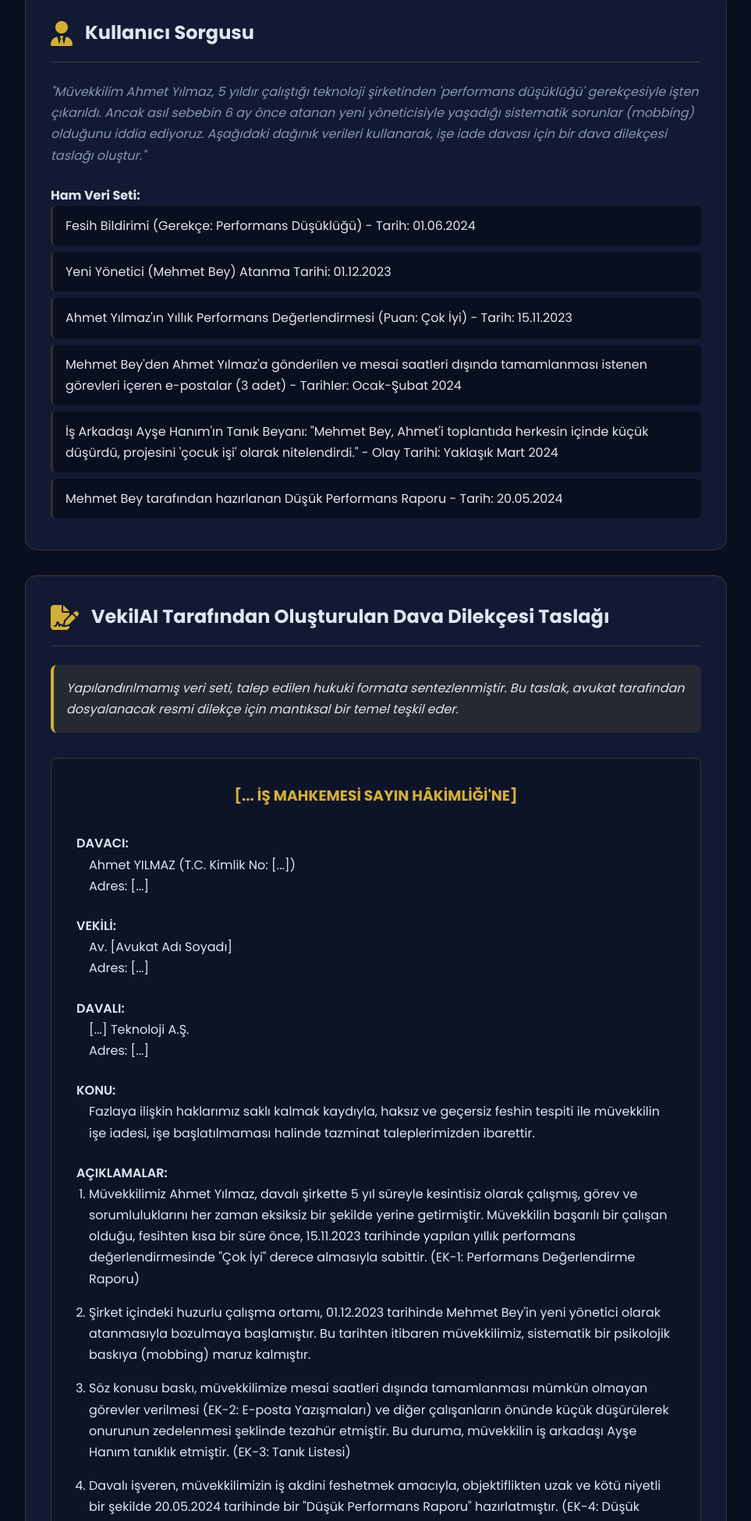
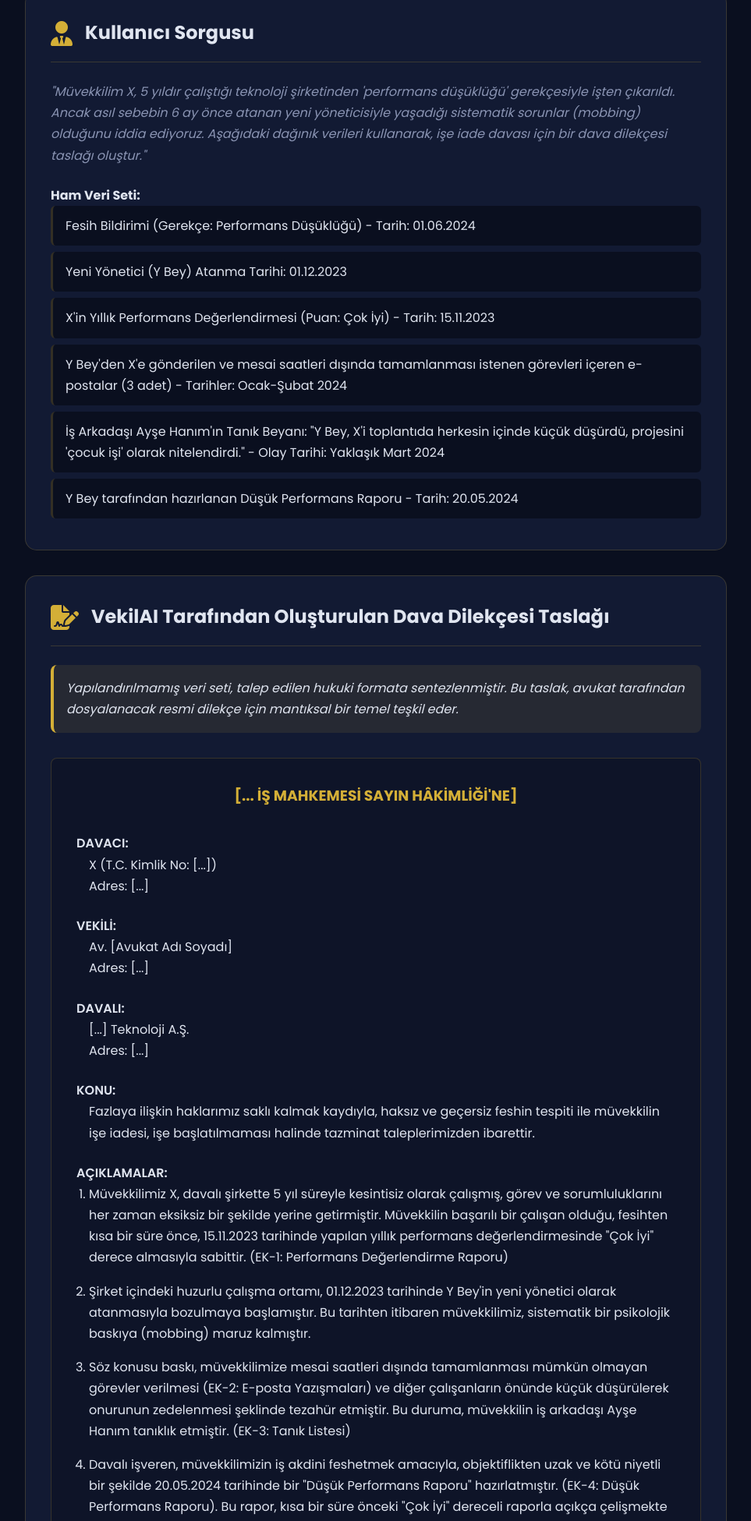
Before and after one commit to ertekin43/vekil, a plain HTML site: page ornek3.html in a window 1280 px wide. Shown: the part 270-2221 px from the top of the page at 78% size, without its empty margins (158-1121 px from the left). Drawn offline with Linux system fonts and the light colour scheme.

Commit message:
Add files via upload

```diff
--- a/ornek3.html
+++ b/ornek3.html
@@ -174,16 +174,16 @@
             </div>
             <div class="query-content">
                 <p>
-                    "Müvekkilim Ahmet Yılmaz, 5 yıldır çalıştığı teknoloji şirketinden 'performans düşüklüğü' gerekçesiyle işten çıkarıldı. Ancak asıl sebebin 6 ay önce atanan yeni yöneticisiyle yaşadığı sistematik sorunlar (mobbing) olduğunu iddia ediyoruz. Aşağıdaki dağınık verileri kullanarak, işe iade davası için bir dava dilekçesi taslağı oluştur."
+                    "Müvekkilim X, 5 yıldır çalıştığı teknoloji şirketinden 'performans düşüklüğü' gerekçesiyle işten çıkarıldı. Ancak asıl sebebin 6 ay önce atanan yeni yöneticisiyle yaşadığı sistematik sorunlar (mobbing) olduğunu iddia ediyoruz. Aşağıdaki dağınık verileri kullanarak, işe iade davası için bir dava dilekçesi taslağı oluştur."
                 </p>
                 <h4>Ham Veri Seti:</h4>
                 <ul class="fact-list">
                     <li>Fesih Bildirimi (Gerekçe: Performans Düşüklüğü) - Tarih: 01.06.2024</li>
-                    <li>Yeni Yönetici (Mehmet Bey) Atanma Tarihi: 01.12.2023</li>
-                    <li>Ahmet Yılmaz'ın Yıllık Performans Değerlendirmesi (Puan: Çok İyi) - Tarih: 15.11.2023</li>
-                    <li>Mehmet Bey'den Ahmet Yılmaz'a gönderilen ve mesai saatleri dışında tamamlanması istenen görevleri içeren e-postalar (3 adet) - Tarihler: Ocak-Şubat 2024</li>
-                    <li>İş Arkadaşı Ayşe Hanım'ın Tanık Beyanı: "Mehmet Bey, Ahmet'i toplantıda herkesin içinde küçük düşürdü, projesini 'çocuk işi' olarak nitelendirdi." - Olay Tarihi: Yaklaşık Mart 2024</li>
-                    <li>Mehmet Bey tarafından hazırlanan Düşük Performans Raporu - Tarih: 20.05.2024</li>
+                    <li>Yeni Yönetici (Y Bey) Atanma Tarihi: 01.12.2023</li>
+                    <li>X'in Yıllık Performans Değerlendirmesi (Puan: Çok İyi) - Tarih: 15.11.2023</li>
+                    <li>Y Bey'den X'e gönderilen ve mesai saatleri dışında tamamlanması istenen görevleri içeren e-postalar (3 adet) - Tarihler: Ocak-Şubat 2024</li>
+                    <li>İş Arkadaşı Ayşe Hanım'ın Tanık Beyanı: "Y Bey, X'i toplantıda herkesin içinde küçük düşürdü, projesini 'çocuk işi' olarak nitelendirdi." - Olay Tarihi: Yaklaşık Mart 2024</li>
+                    <li>Y Bey tarafından hazırlanan Düşük Performans Raporu - Tarih: 20.05.2024</li>
                 </ul>
             </div>
         </div>
@@ -202,7 +202,7 @@
                     <h3>[... İŞ MAHKEMESİ SAYIN HÂKİMLİĞİ'NE]</h3>
 
                     <h4>DAVACI:</h4>
-                    <p>Ahmet YILMAZ (T.C. Kimlik No: [...])<br>
+                    <p>X (T.C. Kimlik No: [...])<br>
                     Adres: [...]</p>
 
                     <h4>VEKİLİ:</h4>
@@ -218,9 +218,9 @@
 
                     <h4>AÇIKLAMALAR:</h4>
                     <ol>
-                        <li>Müvekkilimiz Ahmet Yılmaz, davalı şirkette 5 yıl süreyle kesintisiz olarak çalışmış, görev ve sorumluluklarını her zaman eksiksiz bir şekilde yerine getirmiştir. Müvekkilin başarılı bir çalışan olduğu, fesihten kısa bir süre önce, 15.11.2023 tarihinde yapılan yıllık performans değerlendirmesinde "Çok İyi" derece almasıyla sabittir. (EK-1: Performans Değerlendirme Raporu)</li>
+                        <li>Müvekkilimiz X, davalı şirkette 5 yıl süreyle kesintisiz olarak çalışmış, görev ve sorumluluklarını her zaman eksiksiz bir şekilde yerine getirmiştir. Müvekkilin başarılı bir çalışan olduğu, fesihten kısa bir süre önce, 15.11.2023 tarihinde yapılan yıllık performans değerlendirmesinde "Çok İyi" derece almasıyla sabittir. (EK-1: Performans Değerlendirme Raporu)</li>
 
-                        <li>Şirket içindeki huzurlu çalışma ortamı, 01.12.2023 tarihinde Mehmet Bey'in yeni yönetici olarak atanmasıyla bozulmaya başlamıştır. Bu tarihten itibaren müvekkilimiz, sistematik bir psikolojik baskıya (mobbing) maruz kalmıştır.</li>
+                        <li>Şirket içindeki huzurlu çalışma ortamı, 01.12.2023 tarihinde Y Bey'in yeni yönetici olarak atanmasıyla bozulmaya başlamıştır. Bu tarihten itibaren müvekkilimiz, sistematik bir psikolojik baskıya (mobbing) maruz kalmıştır.</li>
 
                         <li>Söz konusu baskı, müvekkilimize mesai saatleri dışında tamamlanması mümkün olmayan görevler verilmesi (EK-2: E-posta Yazışmaları) ve diğer çalışanların önünde küçük düşürülerek onurunun zedelenmesi şeklinde tezahür etmiştir. Bu duruma, müvekkilin iş arkadaşı Ayşe Hanım tanıklık etmiştir. (EK-3: Tanık Listesi)</li>
 
```
Also changed, not shown: ornek.html (+4 -4 lines), ornek2.html (+1 -1 lines).
